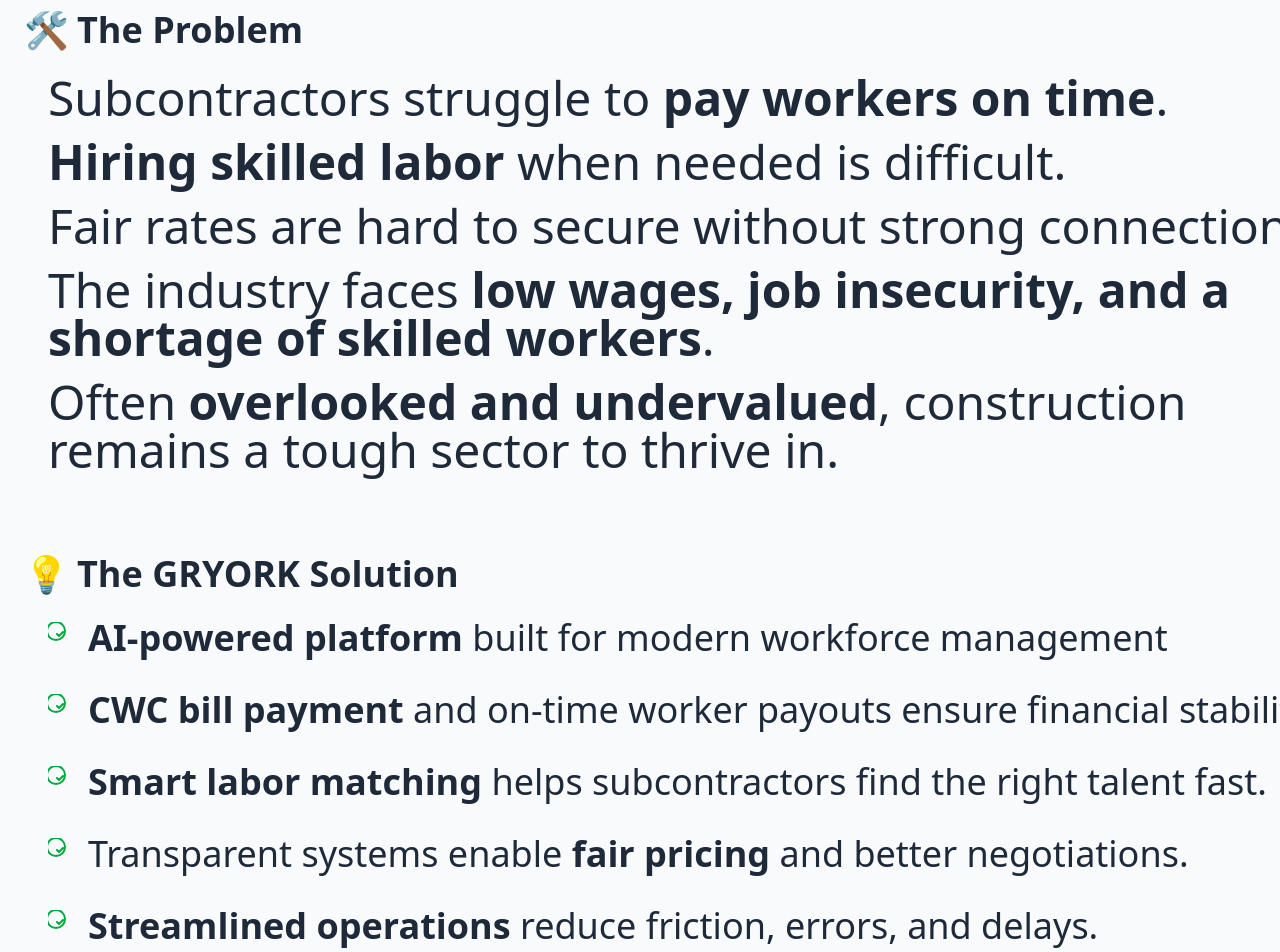
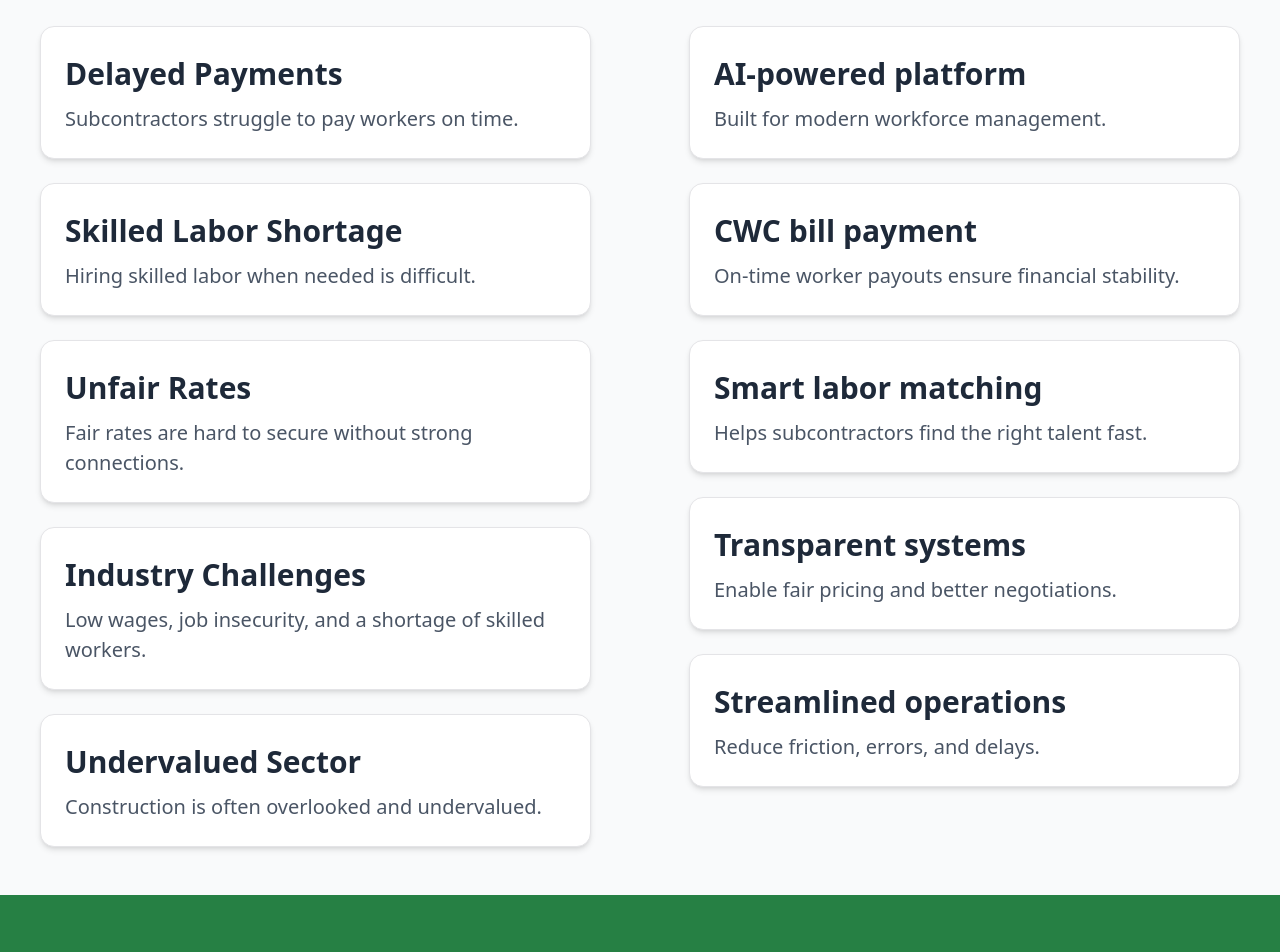
Before and after one commit to Nicky9319/Gryork_Frontend, a React (Vite) app: page /about-us in a window 1280 px wide. Shown: the part 280-1232 px from the top of the page. Built offline with nearby package versions, Linux system fonts and the light colour scheme.

Commit message:
Completed a Potential Draft for About Us Page

```diff
--- a/src/Views/MoreInfo/aboutUs.jsx
+++ b/src/Views/MoreInfo/aboutUs.jsx
@@ -1,70 +1,93 @@
 import React from "react";
 import { CheckCircle } from "lucide-react";
+import { Card, CardContent } from "../../components/ui/card";
+
+const solutions = [
+  {
+    title: "AI-powered platform",
+    description: "Built for modern workforce management.",
+  },
+  {
+    title: "CWC bill payment",
+    description: "On-time worker payouts ensure financial stability.",
+  },
+  {
+    title: "Smart labor matching",
+    description: "Helps subcontractors find the right talent fast.",
+  },
+  {
+    title: "Transparent systems",
+    description: "Enable fair pricing and better negotiations.",
+  },
+  {
+    title: "Streamlined operations",
+    description: "Reduce friction, errors, and delays.",
+  },
+];
+
+const problems = [
+  {
+    title: "Delayed Payments",
+    description: "Subcontractors struggle to pay workers on time.",
+  },
+  {
+    title: "Skilled Labor Shortage",
+    description: "Hiring skilled labor when needed is difficult.",
+  },
+  {
+    title: "Unfair Rates",
+    description: "Fair rates are hard to secure without strong connections.",
+  },
+  {
+    title: "Industry Challenges",
+    description: "Low wages, job insecurity, and a shortage of skilled workers.",
+  },
+  {
+    title: "Undervalued Sector",
+    description: "Construction is often overlooked and undervalued.",
+  },
+];
 
 const AboutUsSection = () => {
   return (
-    <div className="w-[1400px] mx-auto px-6 py-12 text-gray-800">
-      <h1 className="text-9xl font-semibold text-green-600 mb-12">About us</h1>
+    <div className="w-full px-6 py-12 text-gray-800 pl-10 pr-10">
+      <h2 className="text-6xl font-semibold text-green-600 mb-12">About us</h2>
 
-      <div className="mb-20">
-        <h3 className="text-4xl font-semibold mb-6 flex items-center">
-          <span className="mr-2">🛠️</span> The Problem
-        </h3>
-        <ul className="space-y-4 text-5xl pl-6">
-          <li>
-            Subcontractors struggle to <strong>pay workers on time</strong>.
-          </li>
-          <li>
-            <strong>Hiring skilled labor</strong> when needed is difficult.
-          </li>
-          <li>
-            Fair rates are hard to secure without strong connections.
-          </li>
-          <li>
-            The industry faces <strong>low wages, job insecurity, and a shortage of skilled workers</strong>.
-          </li>
-          <li>
-            Often <strong>overlooked and undervalued</strong>, construction remains a tough sector to thrive in.
-          </li>
-        </ul>
-      </div>
+      <div className="flex flex-col lg:flex-row items-start gap-12">
+        {/* Left Section: Problems */}
+        <div className="flex-1">
+          <h3 className="text-[40px] font-semibold mb-6">🛠️ Problem</h3>
+          <div className="space-y-6">
+            {problems.map((problem, index) => (
+              <Card key={index} className="shadow-md transform transition-transform hover:scale-102">
+                <CardContent>
+                  <h4 className="text-[30px] font-semibold text-gray-800 mb-2">{problem.title}</h4>
+                  <p className="text-gray-600 text-[20px]">{problem.description}</p>
+                </CardContent>
+              </Card>
+            ))}
+          </div>
+        </div>
 
-      <div>
-        <h3 className="text-4xl font-semibold mb-6 flex items-center">
-          <span className="mr-2">💡</span> The GRYORK Solution
-        </h3>
-        <ul className="space-y-8 text-4xl pl-6">
-          <li className="flex items-start">
-            <svg className="text-green-600 mr-4 mt-1" xmlns="http://www.w3.org/2000/svg" width="24" height="24" fill="none" viewBox="0 0 24 24" stroke="currentColor" strokeWidth="2">
-              <path strokeLinecap="round" strokeLinejoin="round" d="M9 12l2 2 4-4m-7 8a9 9 0 110-18 9 9 0 010 18z" />
-            </svg>
-            <span><strong>AI-powered platform</strong> built for modern workforce management</span>
-          </li>
-          <li className="flex items-start">
-            <svg className="text-green-600 mr-4 mt-1" xmlns="http://www.w3.org/2000/svg" width="24" height="24" fill="none" viewBox="0 0 24 24" stroke="currentColor" strokeWidth="2">
-              <path strokeLinecap="round" strokeLinejoin="round" d="M9 12l2 2 4-4m-7 8a9 9 0 110-18 9 9 0 010 18z" />
-            </svg>
-            <span><strong>CWC bill payment</strong> and on-time worker payouts ensure financial stability.</span>
-          </li>
-          <li className="flex items-start">
-            <svg className="text-green-600 mr-4 mt-1" xmlns="http://www.w3.org/2000/svg" width="24" height="24" fill="none" viewBox="0 0 24 24" stroke="currentColor" strokeWidth="2">
-              <path strokeLinecap="round" strokeLinejoin="round" d="M9 12l2 2 4-4m-7 8a9 9 0 110-18 9 9 0 010 18z" />
-            </svg>
-            <span><strong>Smart labor matching</strong> helps subcontractors find the right talent fast.</span>
-          </li>
-          <li className="flex items-start">
-            <svg className="text-green-600 mr-4 mt-1" xmlns="http://www.w3.org/2000/svg" width="24" height="24" fill="none" viewBox="0 0 24 24" stroke="currentColor" strokeWidth="2">
-              <path strokeLinecap="round" strokeLinejoin="round" d="M9 12l2 2 4-4m-7 8a9 9 0 110-18 9 9 0 010 18z" />
-            </svg>
-            <span>Transparent systems enable <strong>fair pricing</strong> and better negotiations.</span>
-          </li>
-          <li className="flex items-start">
-            <svg className="text-green-600 mr-4 mt-1" xmlns="http://www.w3.org/2000/svg" width="24" height="24" fill="none" viewBox="0 0 24 24" stroke="currentColor" strokeWidth="2">
-              <path strokeLinecap="round" strokeLinejoin="round" d="M9 12l2 2 4-4m-7 8a9 9 0 110-18 9 9 0 010 18z" />
-            </svg>
-            <span><strong>Streamlined operations</strong> reduce friction, errors, and delays.</span>
-          </li>
-        </ul>
+        {/* Divider */}
+        <div className="relative w-[2px] bg-gray-300 h-full self-stretch">
+          {/* <div className="absolute top-0 left-1/2 transform -translate-x-1/2 w-[4px] bg-green-600 h-full"></div> */}
+        </div>
+
+        {/* Right Section: Solutions */}
+        <div className="flex-1">
+          <h3 className="text-[40px] font-semibold mb-6">💡 GRYORK Solution</h3>
+          <div className="space-y-6">
+            {solutions.map((solution, index) => (
+              <Card key={index} className="shadow-md transform transition-transform hover:scale-102">
+                <CardContent>
+                  <h4 className="text-[30px] font-semibold text-gray-800 mb-2">{solution.title}</h4>
+                  <p className="text-gray-600 text-[20px]">{solution.description}</p>
+                </CardContent>
+              </Card>
+            ))}
+          </div>
+        </div>
       </div>
     </div>
   );
```
